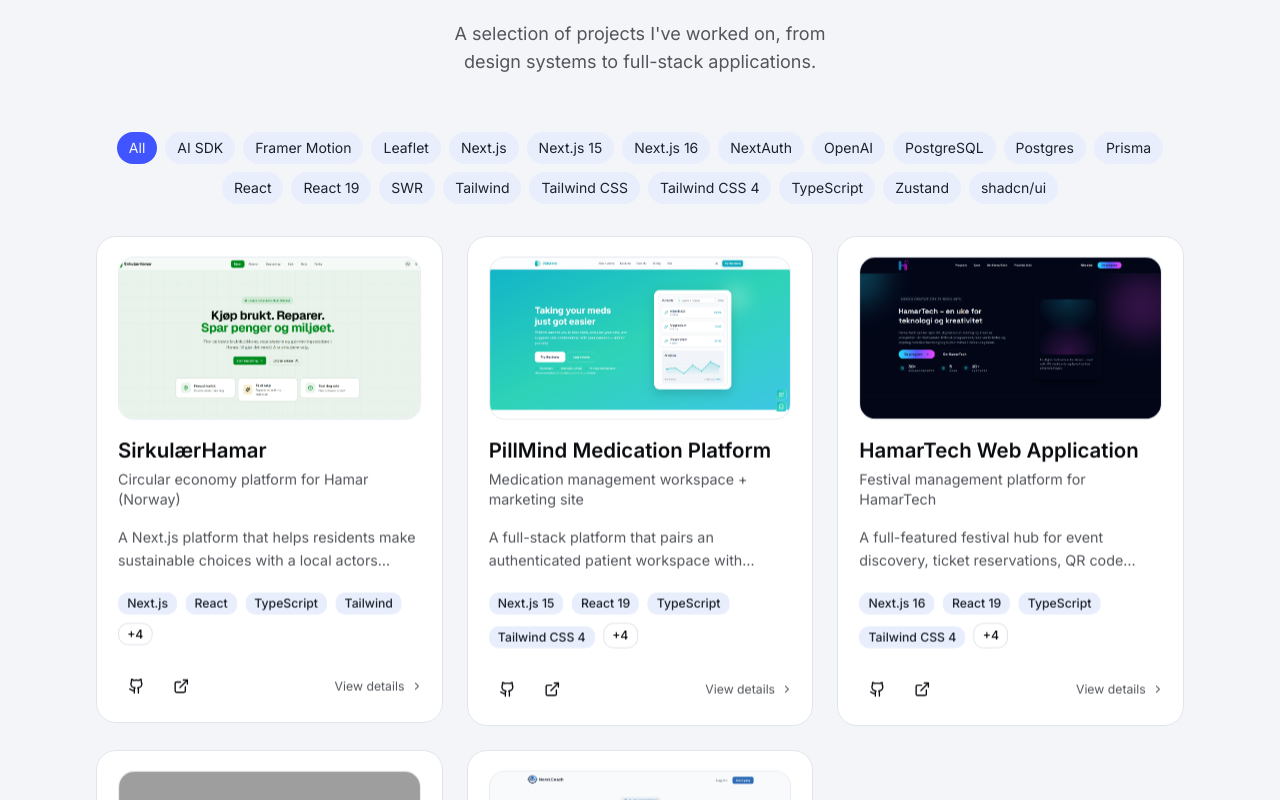
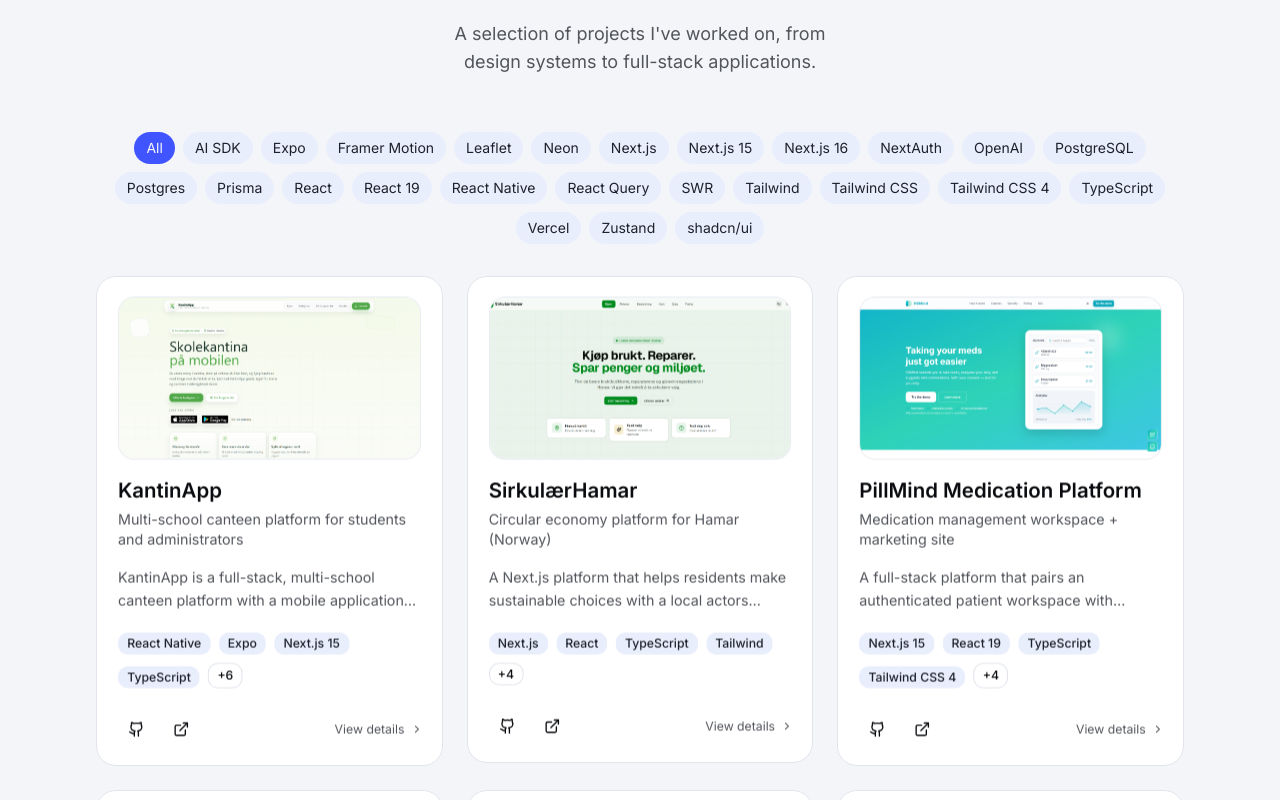
Before and after one commit to dipSyxx/Yurii-React-Developer, a Next.js app: page / in a window 1280 px wide. Shown: the part 1660-2460 px from the top of the page. Built offline with nearby package versions, Linux system fonts and the light colour scheme; grey boxes are pictures that could not be loaded.

Commit message:
feat: add KantinApp to portfolio

```diff
--- a/src/content/projects.ts
+++ b/src/content/projects.ts
@@ -13,6 +13,36 @@ export interface Project {
 }
 
 export const projects: Project[] = [
+  {
+    id: "kantinapp",
+    title: "KantinApp",
+    tagline: "Multi-school canteen platform for students and administrators",
+    description:
+      "KantinApp is a full-stack, multi-school canteen platform with a mobile application for students, a web-based administration panel, and a public website. Students can view weekly menus, check allergens, save favourite dishes, vote, indicate demand, receive push notifications, and submit feedback. Canteen teams can manage dishes, menus, users, availability, feedback, and analytics to improve planning and reduce food waste.",
+    tags: [
+      "React Native",
+      "Expo",
+      "Next.js 15",
+      "TypeScript",
+      "React Query",
+      "Prisma",
+      "PostgreSQL",
+      "Neon",
+      "Tailwind CSS",
+      "Vercel",
+    ],
+    image: "/projects/kantinapp.png",
+    links: {
+      repo: "https://github.com/dipSyxx/KantinApp",
+      demo: "https://kantinapp.app/",
+    },
+    highlights: [
+      "Published as a native mobile application for both iOS and Android.",
+      "Expo and React Native mobile app with offline-ready menu and dish data.",
+      "Next.js administration platform with role-based access, analytics, and multi-school support.",
+      "PostgreSQL and Prisma data model for schools, menus, dishes, votes, favourites, demand, tips, and notifications.",
+    ],
+  },
   {
     id: "circular-economy-hamar",
     title: "SirkulærHamar",
```
Also changed, not shown: public/projects/kantinapp.png (added).
